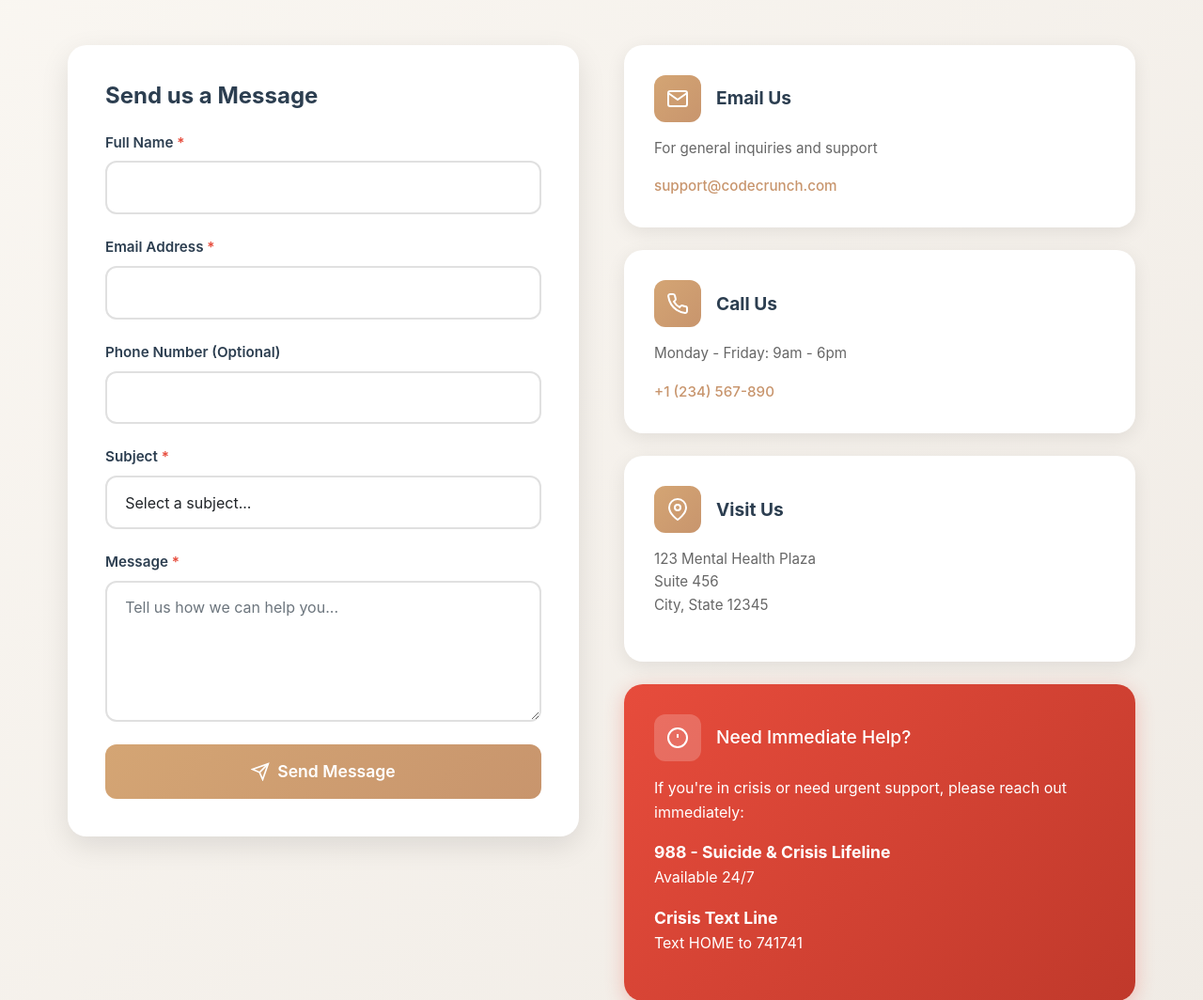
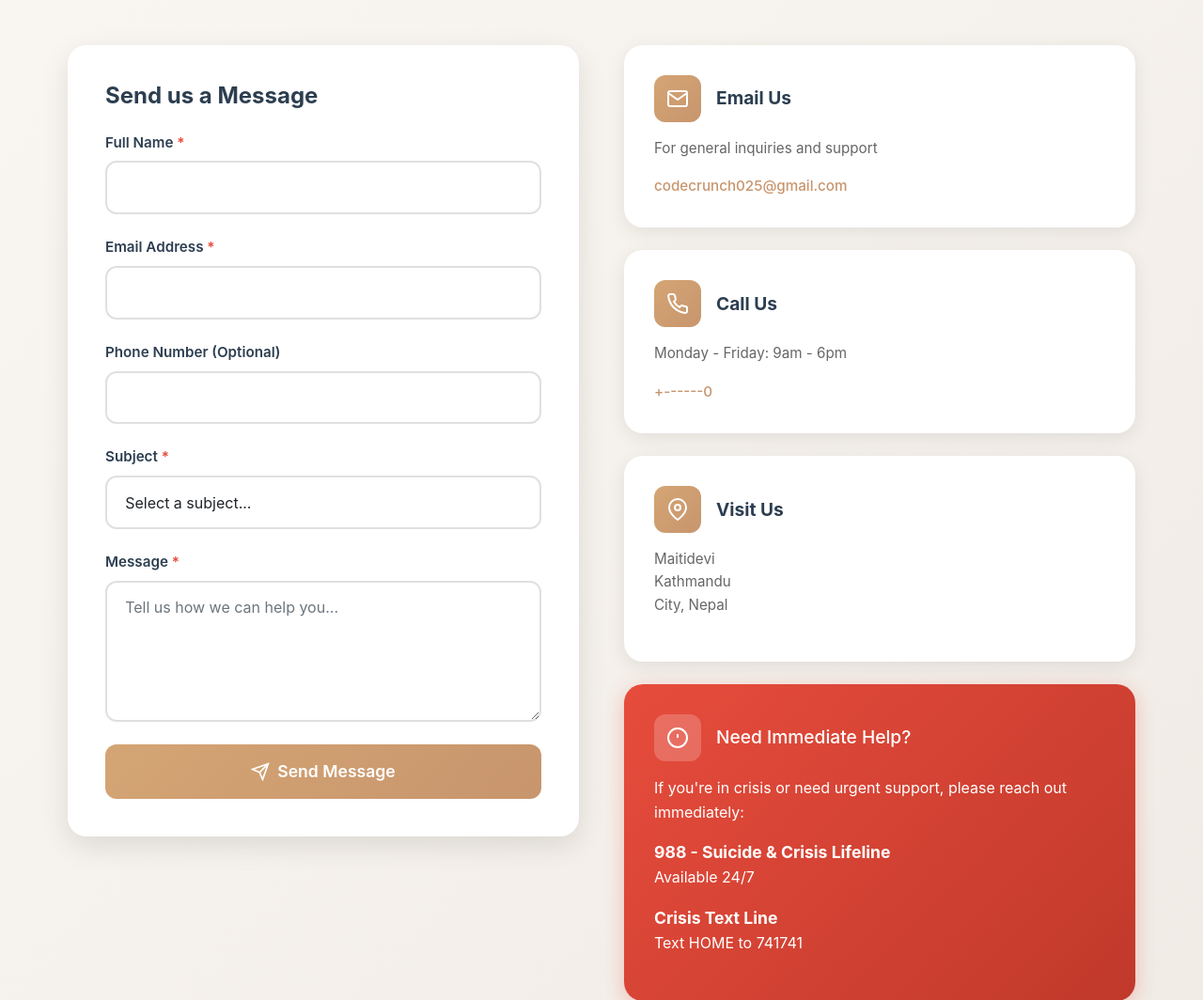
Before and after one commit to SupremeStha/Code-Crunch, a Flask app: page /contact in a window 1280 px wide. Shown: the part 245-1309 px from the top of the page at 94% size. Run offline with Flask 3, Linux system fonts and the light colour scheme.

Commit message:
Information changes

```diff
--- a/templates/about.html
+++ b/templates/about.html
@@ -689,7 +689,7 @@
                             <h3 class="info-card-title">Visit Us</h3>
                         </div>
                         <div class="info-card-content">
-                            <p>123 Maitidevi<br>
+                            <p>Maitidevi<br>
                             Kathmandu<br>
                             City, Nepal</p>
                         </div>
--- a/templates/contact.html
+++ b/templates/contact.html
@@ -375,7 +375,7 @@
                     </div>
                     <div class="info-card-content">
                         <p>For general inquiries and support</p>
-                        <a href="mailto:support@codecrunch.com">support@codecrunch.com</a>
+                        <a href="mailto:codecrunch025@gmail.com">codecrunch025@gmail.com</a>
                     </div>
                 </div>
 
@@ -391,7 +391,7 @@
                     </div>
                     <div class="info-card-content">
                         <p>Monday - Friday: 9am - 6pm</p>
-                        <a href="tel:+1234567890">+1 (234) 567-890</a>
+                        <a href="tel:+1234567890">+------0</a>
                     </div>
                 </div>
 
@@ -407,9 +407,9 @@
                         <h3 class="info-card-title">Visit Us</h3>
                     </div>
                     <div class="info-card-content">
-                        <p>123 Mental Health Plaza<br>
-                        Suite 456<br>
-                        City, State 12345</p>
+                        <p>Maitidevi<br>
+                        Kathmandu<br>
+                        City, Nepal</p>
                     </div>
                 </div>
 
```
